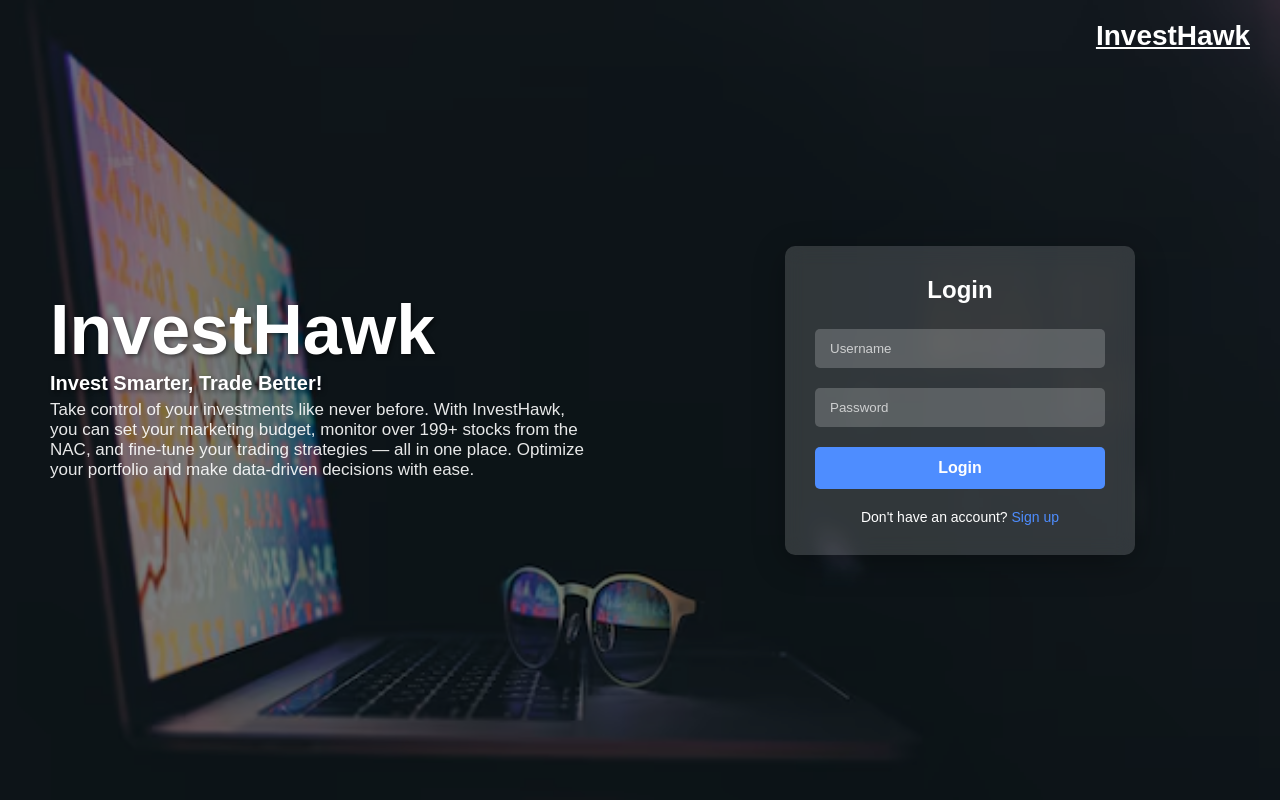
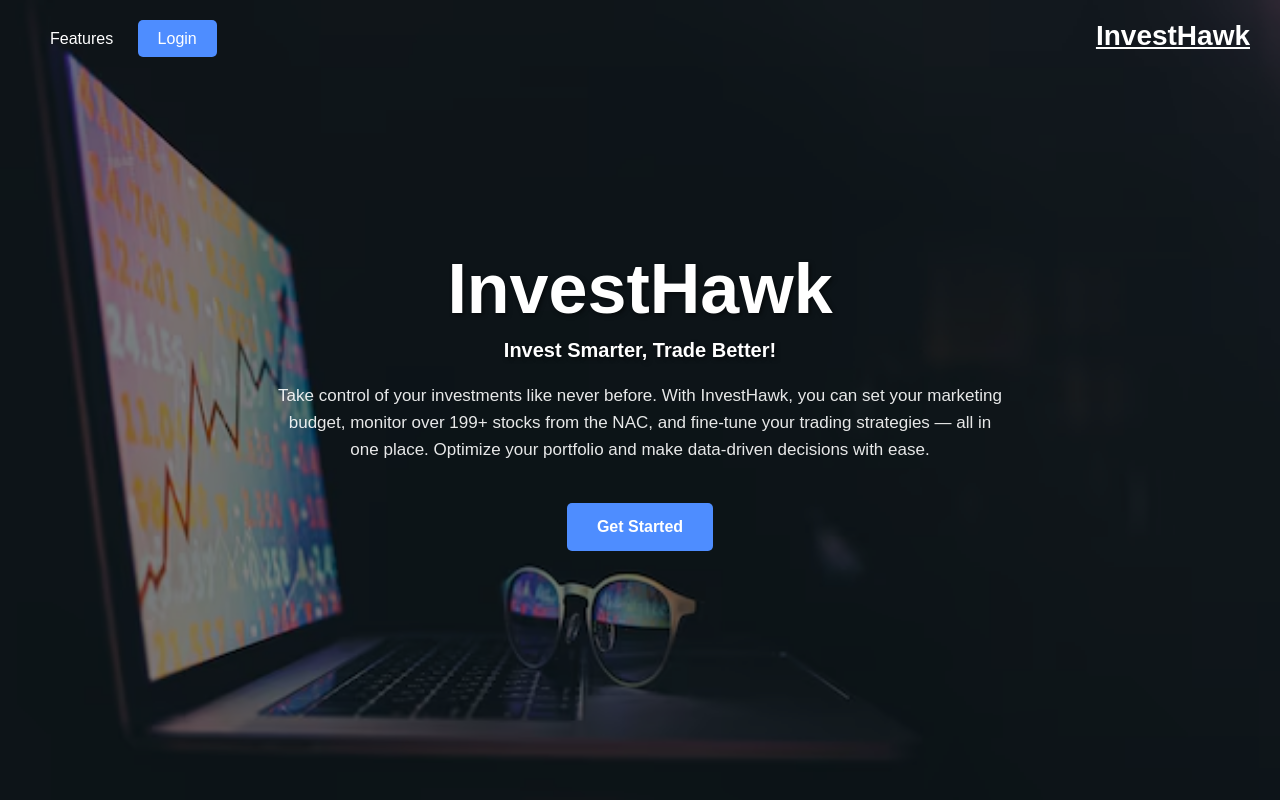
Before and after one commit to blackgrapes/InvestHawk, a Flask app: page / in a window 1280 px wide. Run offline with Flask 3, Linux system fonts and the light colour scheme.

Commit message:
Update home.html

```diff
--- a/templates/home.html
+++ b/templates/home.html
@@ -21,26 +21,6 @@
       overflow: hidden;
     }
 
-    .content-left {
-      width: 50%;
-      height: 100%;
-      display: flex;
-      flex-direction: column;
-      justify-content: center;
-      padding: 0 50px;
-      color: white;
-      z-index: 2;
-    }
-
-    .content-right {
-      width: 50%;
-      height: 100%;
-      display: flex;
-      justify-content: center;
-      align-items: center;
-      z-index: 2;
-    }
-
     .overlay {
       position: absolute;
       top: 0;
@@ -49,96 +29,6 @@
       height: 100%;
       background: rgba(0, 0, 0, 0.5);
       z-index: 1;
-    }
-
-    .quote{
-        font-size: 20px;
-        font-weight: 700;
-        margin-bottom: 5px;
-        text-shadow: 2px 2px 4px rgba(0, 0, 0, 0.5);
-    }
-
-    .title {
-      font-size: 70px;
-      font-weight: 700;
-      margin-bottom: 2px;
-      text-shadow: 2px 2px 4px rgba(0, 0, 0, 0.5);
-    }
-
-    .subtitle {
-      font-size: 17px;
-      max-width: 600px;
-      margin-bottom: 30px;
-      opacity: 0.9;
-    }
-
-    .login-container {
-      background: rgba(255, 255, 255, 0.15);
-      backdrop-filter: blur(10px);
-      border-radius: 10px;
-      padding: 30px;
-      width: 350px;
-      box-shadow: 0 8px 32px rgba(0, 0, 0, 0.3);
-    }
-
-    .login-container h2 {
-      text-align: center;
-      margin-bottom: 25px;
-      color: white;
-      font-size: 24px;
-    }
-
-    .input-group {
-      position: relative;
-      margin-bottom: 20px;
-    }
-
-    .input-group input {
-      width: 100%;
-      padding: 12px 15px;
-      background: rgba(255, 255, 255, 0.2);
-      border: none;
-      border-radius: 5px;
-      color: white;
-      outline: none;
-    }
-
-    .input-group input::placeholder {
-      color: rgba(255, 255, 255, 0.7);
-    }
-
-    .login-btn {
-      width: 100%;
-      padding: 12px;
-      background: #4e8dff;
-      color: white;
-      border: none;
-      border-radius: 5px;
-      cursor: pointer;
-      font-weight: bold;
-      font-size: 16px;
-      transition: background 0.3s;
-    }
-
-    .login-btn:hover {
-      background: #376fd1;
-    }
-
-    .login-footer {
-      margin-top: 20px;
-      text-align: center;
-      color: white;
-      font-size: 14px;
-    }
-
-    .login-footer a {
-      color: #4e8dff;
-      text-decoration: none;
-      cursor: pointer;
-    }
-
-    .login-footer a:hover {
-      text-decoration: underline;
     }
 
     .logo {
@@ -152,84 +42,108 @@
       z-index: 10;
     }
 
-    /* Signup Modal Styles */
-    .modal {
-      position: fixed;
-      top: 0;
-      left: 0;
-      width: 100%;
-      height: 100%;
-      background-color: rgba(0, 0, 0, 0.7);
-      display: flex;
-      justify-content: center;
-      align-items: center;
-      z-index: 100;
-      opacity: 0;
-      visibility: hidden;
-      transition: all 0.3s ease;
+    .nav {
+      position: absolute;
+      top: 30px;
+      left: 50px;
+      z-index: 10;
     }
 
-    .modal.active {
-      opacity: 1;
-      visibility: visible;
+    .nav a {
+      color: white;
+      text-decoration: none;
+      margin-right: 20px;
+      font-size: 16px;
+      transition: opacity 0.3s;
     }
 
-    .modal-content {
-      background: rgba(255, 255, 255, 0.15);
-      backdrop-filter: blur(10px);
-      border-radius: 10px;
-      padding: 30px;
-      width: 400px;
-      box-shadow: 0 8px 32px rgba(0, 0, 0, 0.3);
-      transform: translateY(-20px);
-      transition: all 0.3s ease;
+    .nav a:hover {
+      opacity: 0.8;
     }
 
-    .modal.active .modal-content {
-      transform: translateY(0);
-    }
-
-    .close-btn {
-      position: absolute;
-      top: 20px;
-      right: 20px;
-      color: white;
-      font-size: 28px;
-      cursor: pointer;
-    }
-
-    .signup-btn {
-      width: 100%;
-      padding: 12px;
+    .login-button {
       background: #4e8dff;
       color: white;
       border: none;
       border-radius: 5px;
+      padding: 10px 20px;
+      font-size: 16px;
       cursor: pointer;
-      font-weight: bold;
-      font-size: 16px;
       transition: background 0.3s;
     }
 
-    .signup-btn:hover {
+    .login-button:hover {
       background: #376fd1;
     }
 
-    .modal-footer {
-      margin-top: 20px;
+    .content {
+      width: 60%;
+      margin: auto;
       text-align: center;
       color: white;
-      font-size: 14px;
+      z-index: 2;
+      padding: 0 20px;
     }
 
-    .modal-footer a {
-      color: #4e8dff;
-      text-decoration: none;
-      cursor: pointer;
+    .title {
+      font-size: 70px;
+      font-weight: 700;
+      margin-bottom: 10px;
+      text-shadow: 2px 2px 4px rgba(0, 0, 0, 0.5);
     }
 
-    .modal-footer a:hover {
-      text-decoration: underline;
+    .quote {
+      font-size: 20px;
+      font-weight: 700;
+      margin-bottom: 20px;
+      text-shadow: 2px 2px 4px rgba(0, 0, 0, 0.5);
+    }
+
+    .subtitle {
+      font-size: 17px;
+      max-width: 800px;
+      margin: 0 auto 30px;
+      opacity: 0.9;
+      line-height: 1.6;
+    }
+
+    .cta-buttons {
+      display: flex;
+      justify-content: center;
+      gap: 20px;
+      margin-top: 40px;
+    }
+
+    .cta-primary {
+      background: #4e8dff;
+      color: white;
+      border: none;
+      border-radius: 5px;
+      padding: 15px 30px;
+      font-size: 16px;
+      font-weight: bold;
+      cursor: pointer;
+      transition: background 0.3s;
+    }
+
+    .cta-primary:hover {
+      background: #376fd1;
+    }
+
+    .cta-secondary {
+      background: transparent;
+      color: white;
+      border: 2px solid white;
+      border-radius: 5px;
+      padding: 15px 30px;
+      font-size: 16px;
+      font-weight: bold;
+      cursor: pointer;
+      transition: all 0.3s;
+    }
+
+    .cta-secondary:hover {
+      background: rgba(255, 255, 255, 0.1);
     }
   </style>
 </head>
@@ -238,102 +152,26 @@
 
   <div class="logo">InvestHawk</div>
 
-  <div class="content-left">
+  <div class="nav">
+    <a href="features.html">Features</a>
+    <a href="login.html" class="login-button">Login</a>
+  </div>
 
+  <div class="content">
     <h1 class="title">InvestHawk</h1>
-    <p class="quote"> Invest Smarter, Trade Better!</p>
+    <p class="quote">Invest Smarter, Trade Better!</p>
     <p class="subtitle">Take control of your investments like never before. With InvestHawk,
         you can set your marketing budget, monitor over 199+ stocks from the NAC, and fine-tune
         your trading strategies — all in one place. Optimize your portfolio and make data-driven
         decisions with ease.</p>
-  </div>
 
-  <div class="content-right">
-
-    <div class="login-container">
-      <h2>Login</h2>
-      <div class="input-group">
-        <input type="text" placeholder="Username">
-      </div>
-      <div class="input-group">
-        <input type="password" placeholder="Password">
-      </div>
-      <button class="login-btn" onclick="redirectToDashboard()">Login</button>
-      <div class="login-footer">
-        Don't have an account? <a id="signup-link">Sign up</a>
-      </div>
-    </div>
-  </div>
-
-  <!-- Signup Modal -->
-  <div class="modal" id="signup-modal">
-    <div class="close-btn">&times;</div>
-    <div class="modal-content">
-      <h2>Create Account</h2>
-      <div class="input-group">
-        <input type="text" placeholder="Full Name">
-      </div>
-      <div class="input-group">
-        <input type="email" placeholder="Email">
-      </div>
-      <div class="input-group">
-        <input type="text" placeholder="Username">
-      </div>
-      <div class="input-group">
-        <input type="password" placeholder="Password">
-      </div>
-      <div class="input-group">
-        <input type="password" placeholder="Confirm Password">
-      </div>
-      <button class="signup-btn">Sign Up</button>
-      <div class="modal-footer">
-        Already have an account? <a id="login-link">Login</a>
-      </div>
+    <div class="cta-buttons">
+      <button class="cta-primary" onclick="window.location.href='login.html'">Get Started</button>
     </div>
   </div>
 
   <script>
-    // Get DOM elements
-    const signupLink = document.getElementById('signup-link');
-    const loginLink = document.getElementById('login-link');
-    const signupModal = document.getElementById('signup-modal');
-    const closeBtn = document.querySelector('.close-btn');
-
-    // Open signup modal
-    signupLink.addEventListener('click', function() {
-      signupModal.classList.add('active');
-    });
-
-    // Close signup modal
-    closeBtn.addEventListener('click', function() {
-      signupModal.classList.remove('active');
-    });
-
-    // Close modal when clicking outside
-    window.addEventListener('click', function(event) {
-      if (event.target === signupModal) {
-        signupModal.classList.remove('active');
-      }
-    });
-
-    // Switch back to login
-    loginLink.addEventListener('click', function() {
-      signupModal.classList.remove('active');
-    });
-
-    function redirectToDashboard() {
-        window.location.href = "dashboard.html"; } // Redirect to dashboard.html
-
-    // Prevent form submission (for demo)
-    document.querySelector('.login-btn').addEventListener('click', function(e) {
-      e.preventDefault();
-      alert('Login functionality would go here');
-    });
-
-    document.querySelector('.signup-btn').addEventListener('click', function(e) {
-      e.preventDefault();
-      alert('Signup functionality would go here');
-    });
+    // Add any additional JavaScript functionality for the home page here
   </script>
 </body>
 </html>
```
